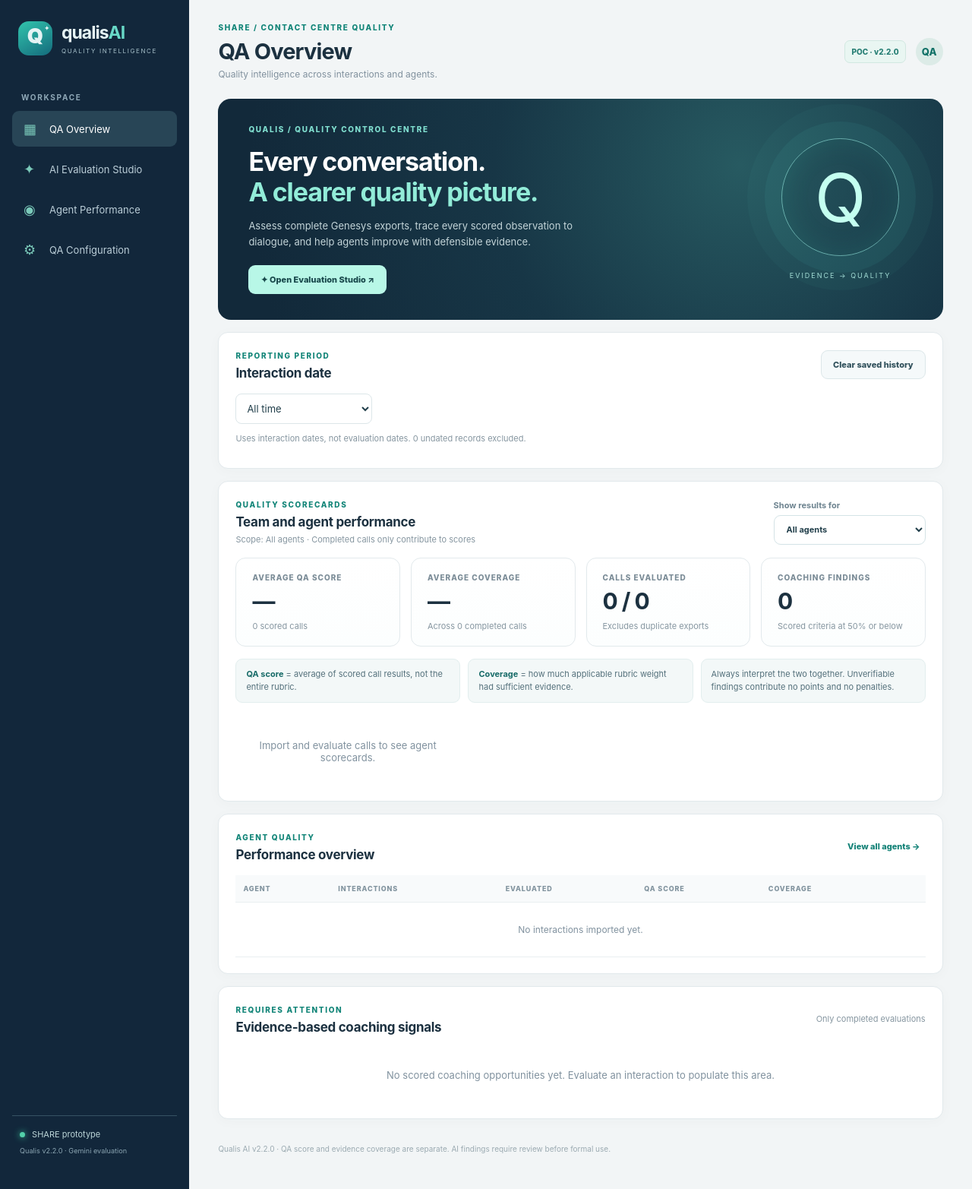
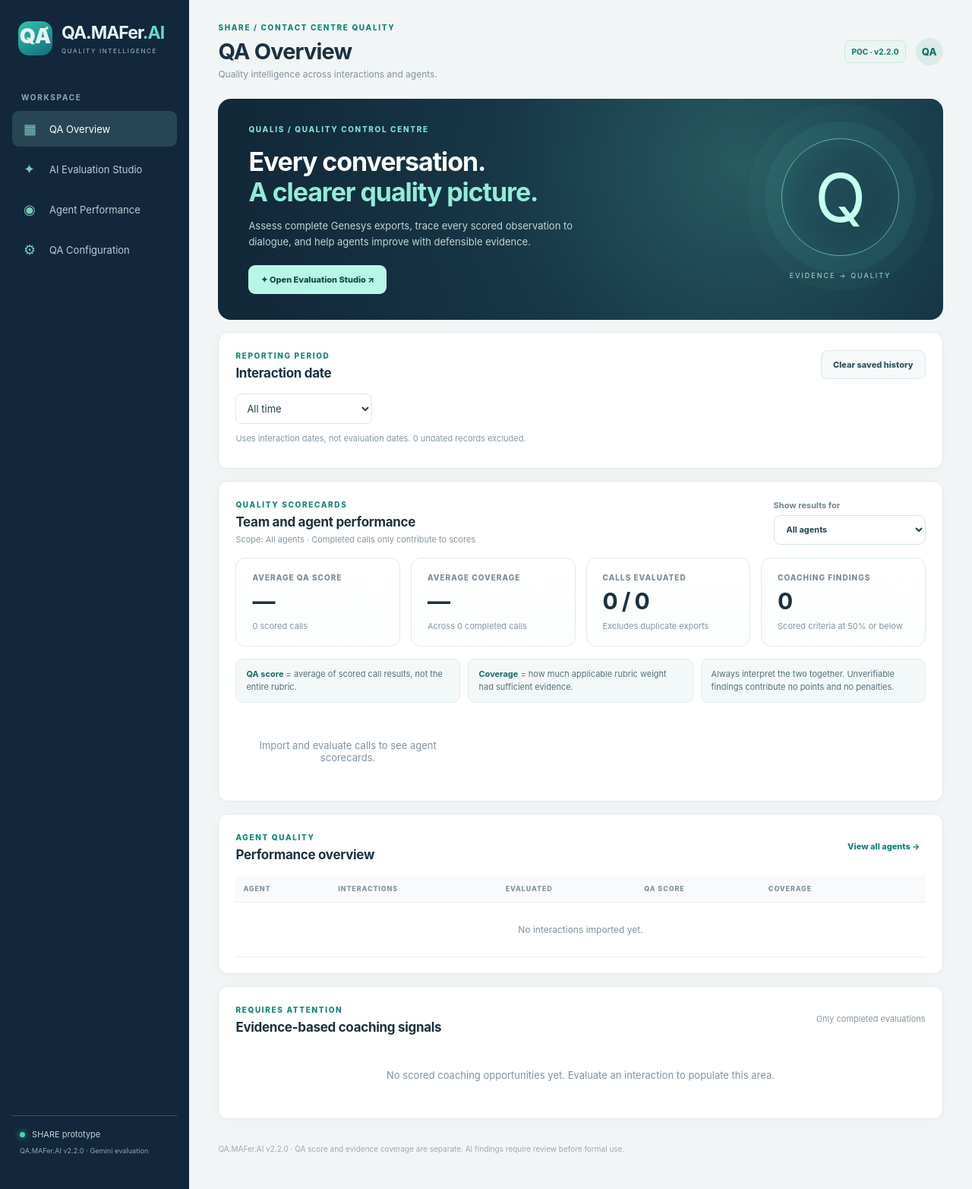
Before and after one commit to krispradip/QA-Agent-CC, a website with bundled scripts: page public/index.html in a window 1280 px wide. Shown: the whole page at 76% size. Built offline with nearby package versions, Linux system fonts and the light colour scheme.

Commit message:
Brand production QA UI as QA.MAFer.AI

```diff
--- a/public/index.html
+++ b/public/index.html
@@ -6,7 +6,7 @@
         content="width=device-width, initial-scale=1">
   <meta name="theme-color" content="#10243b">
 
-  <title>Qualis AI | Contact Centre Quality</title>
+  <title>QA.MAFer.AI | Contact Centre Quality</title>
 
   <link rel="stylesheet" href="/css/app.css">
 </head>
@@ -15,11 +15,11 @@
     <aside class="sidebar">
       <div class="brand">
         <span class="brand-mark">
-          Q<span>✦</span>
+          QA<span>✦</span>
         </span>
 
         <div>
-          <strong>qualis<span>AI</span></strong>
+          <strong>QA.MAFer<span>.AI</span></strong>
           <small>QUALITY INTELLIGENCE</small>
         </div>
       </div>
@@ -48,7 +48,7 @@
         <span class="live-dot"></span>
         SHARE prototype
         <small>
-          Qualis v2.2.0 · Gemini evaluation
+          QA.MAFer.AI v2.2.0 · Gemini evaluation
         </small>
       </div>
     </aside>
@@ -78,7 +78,7 @@
       <div id="view"></div>
 
       <footer>
-        Qualis AI v2.2.0 · QA score and evidence
+        QA.MAFer.AI v2.2.0 · QA score and evidence
         coverage are separate. AI findings require
         review before formal use.
       </footer>
```
